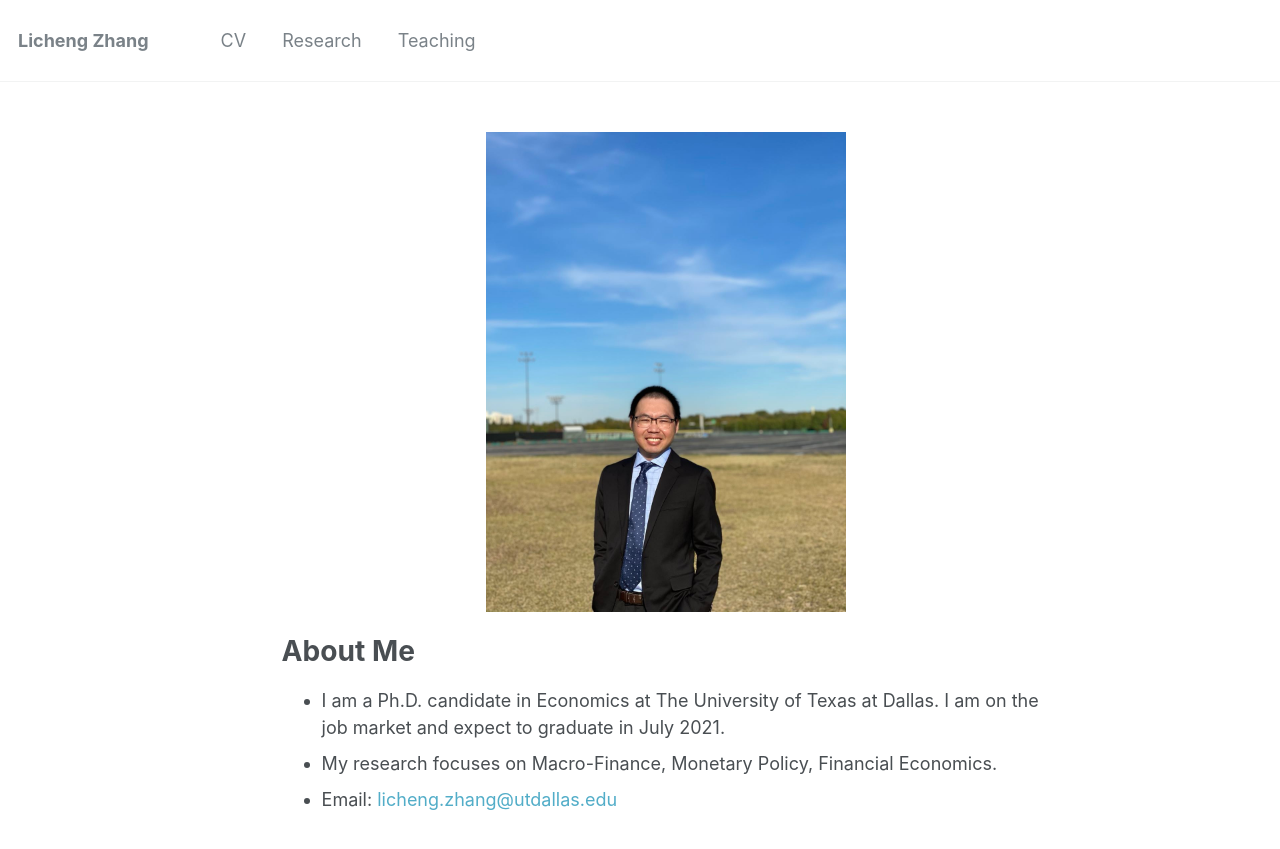
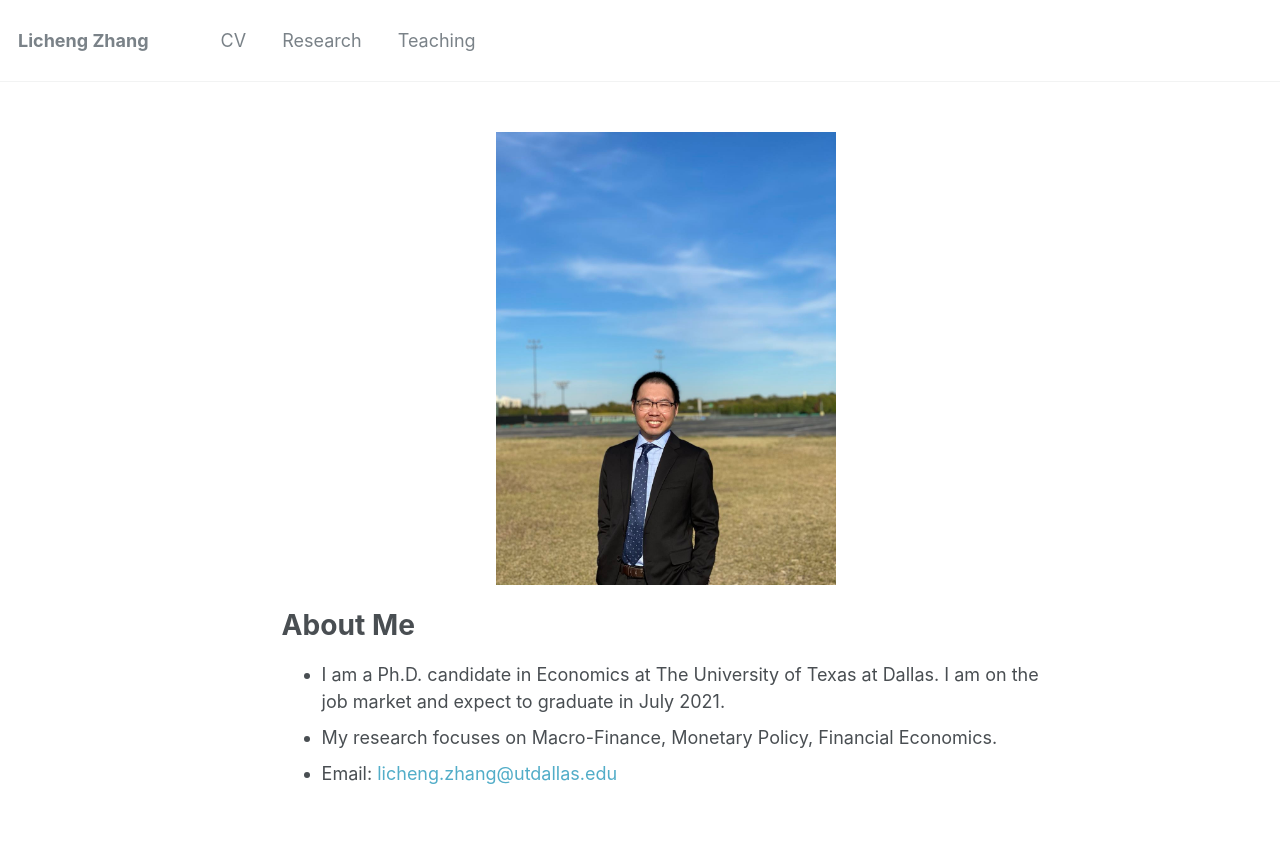
Before and after one commit to lichengzh/lichengzh.github.io, a Jekyll site: the page built from _pages/about.md, in a window 1280 px wide. Shown: the top 849 px of the page. Built offline with Jekyll 4.4.1, drawn with Linux system fonts in a browser that asks for light colours.

Commit message:
Update about.md

```diff
--- a/_pages/about.md
+++ b/_pages/about.md
@@ -9,7 +9,7 @@ redirect_from:
 ---
 
 <p align="center">
-   <img src="https://lichengzh.github.io/files/IMG_3759.JPG?raw=true" alt="Photo" style="width: 360px;"/>
+   <img src="https://lichengzh.github.io/files/IMG_3759.JPG?raw=true" alt="Photo" style="width: 340px;"/>
 </p>
 
 
```
